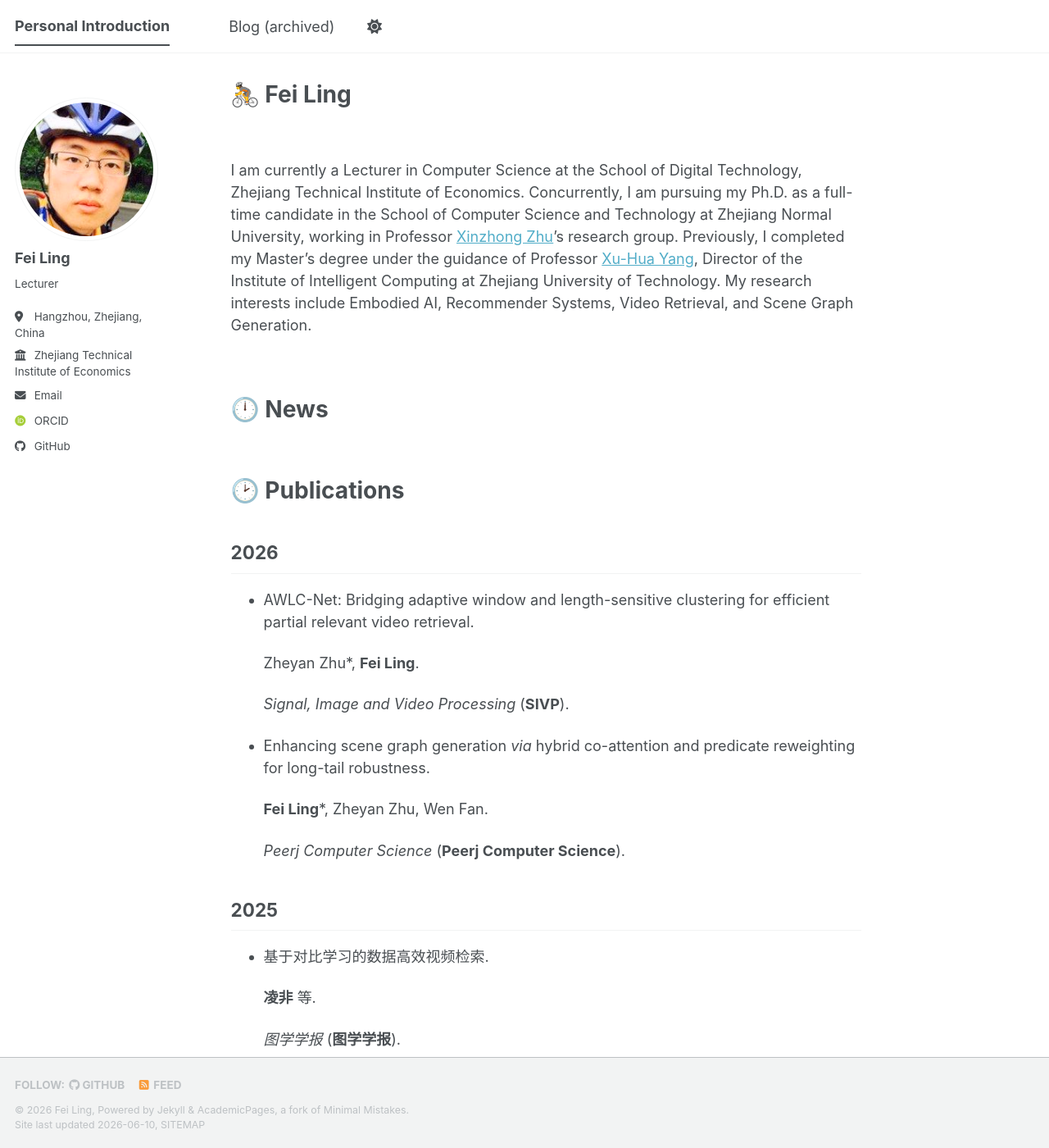
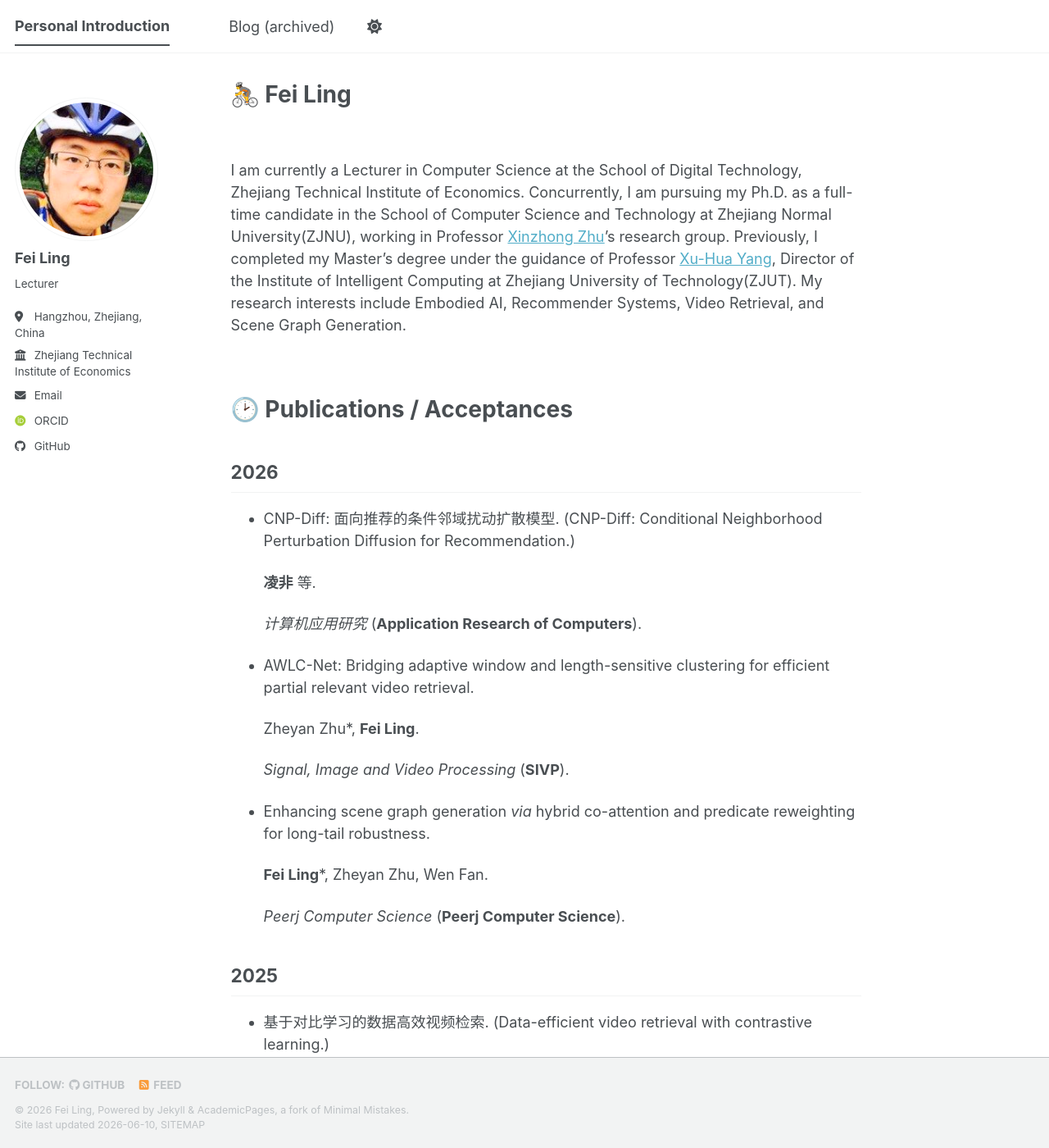
Before and after one commit to LinusLing/LinusLing.github.io, a Jekyll site: the page built from _pages/about.md, in a window 1280 px wide and 1400 px high. Shown: the whole window at 82% size. Built offline with Jekyll 4.4.1, drawn with Linux system fonts in a browser that asks for light colours; some web fonts are replaced; a script bundle is joined from its source files by our own code; library files that are not in the unit come from our copies.

Commit message:
Revise personal and publication information in about.md
Updated academic and publication details in the about page.

```diff
--- a/_pages/about.md
+++ b/_pages/about.md
@@ -8,21 +8,20 @@ redirect_from:
 ---
 <br />
 
-I am currently a Lecturer in Computer Science at the School of Digital Technology, Zhejiang Technical Institute of Economics. Concurrently, I am pursuing my Ph.D. as a full-time candidate in the School of Computer Science and Technology at Zhejiang Normal University, working in Professor [Xinzhong Zhu](https://mypage.zjnu.edu.cn/ZXZ1/zh_CN/index/67067/list/index.htm)'s research group. Previously, I completed my Master's degree under the guidance of Professor [Xu-Hua Yang](https://homepage.zjut.edu.cn/yxh2/), Director of the Institute of Intelligent Computing at Zhejiang University of Technology. My research interests include Embodied AI, Recommender Systems, Video Retrieval, and Scene Graph Generation.
+I am currently a Lecturer in Computer Science at the School of Digital Technology, Zhejiang Technical Institute of Economics. Concurrently, I am pursuing my Ph.D. as a full-time candidate in the School of Computer Science and Technology at Zhejiang Normal University(ZJNU), working in Professor [Xinzhong Zhu](https://mypage.zjnu.edu.cn/ZXZ1/zh_CN/index/67067/list/index.htm)'s research group. Previously, I completed my Master's degree under the guidance of Professor [Xu-Hua Yang](https://homepage.zjut.edu.cn/yxh2/), Director of the Institute of Intelligent Computing at Zhejiang University of Technology(ZJUT). My research interests include Embodied AI, Recommender Systems, Video Retrieval, and Scene Graph Generation.
 
 <br />
 
-🕛 News
-======
-
-
-<br />
-
-🕑 Publications
+🕑 Publications / Acceptance‌s
 ======
 
 2026
 ------
+* CNP-Diff: 面向推荐的条件邻域扰动扩散模型. (CNP-Diff: Conditional Neighborhood Perturbation Diffusion for Recommendation.)
+
+  **凌非** 等.
+
+   _计算机应用研究_ (**Application Research of Computers**).
 * AWLC-Net: Bridging adaptive window and length-sensitive clustering for efficient partial relevant video retrieval.
 
   Zheyan Zhu*, **Fei Ling**.
@@ -36,11 +35,11 @@ I am currently a Lecturer in Computer Science at the School of Digital Technolog
 
 2025
 ------
-* 基于对比学习的数据高效视频检索.
+* 基于对比学习的数据高效视频检索. (Data-efficient video retrieval with contrastive learning.)
 
   **凌非** 等.
 
-   _图学学报_ (**图学学报**).
+   _图学学报_ (**Journal of Graphics**).
 
 <br />
 
```
